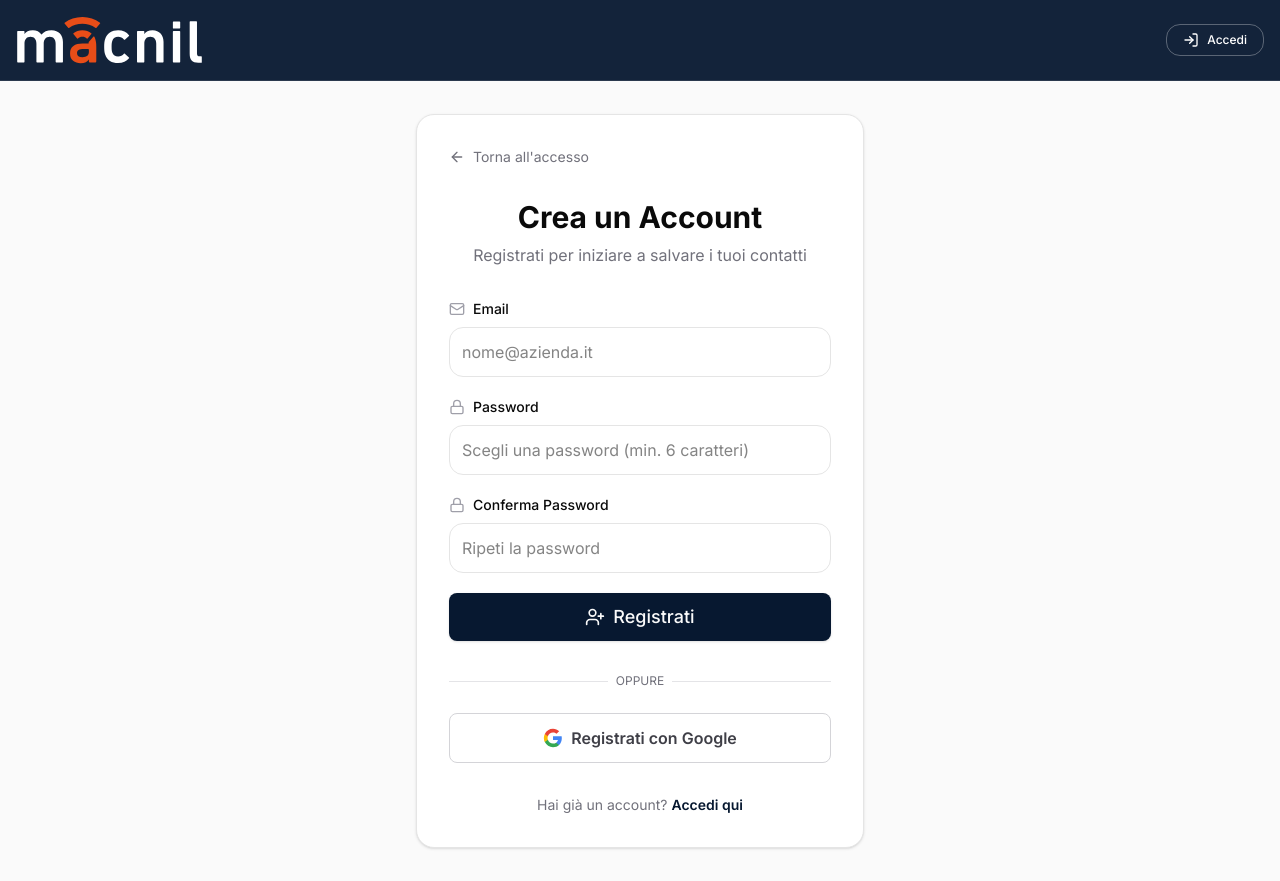
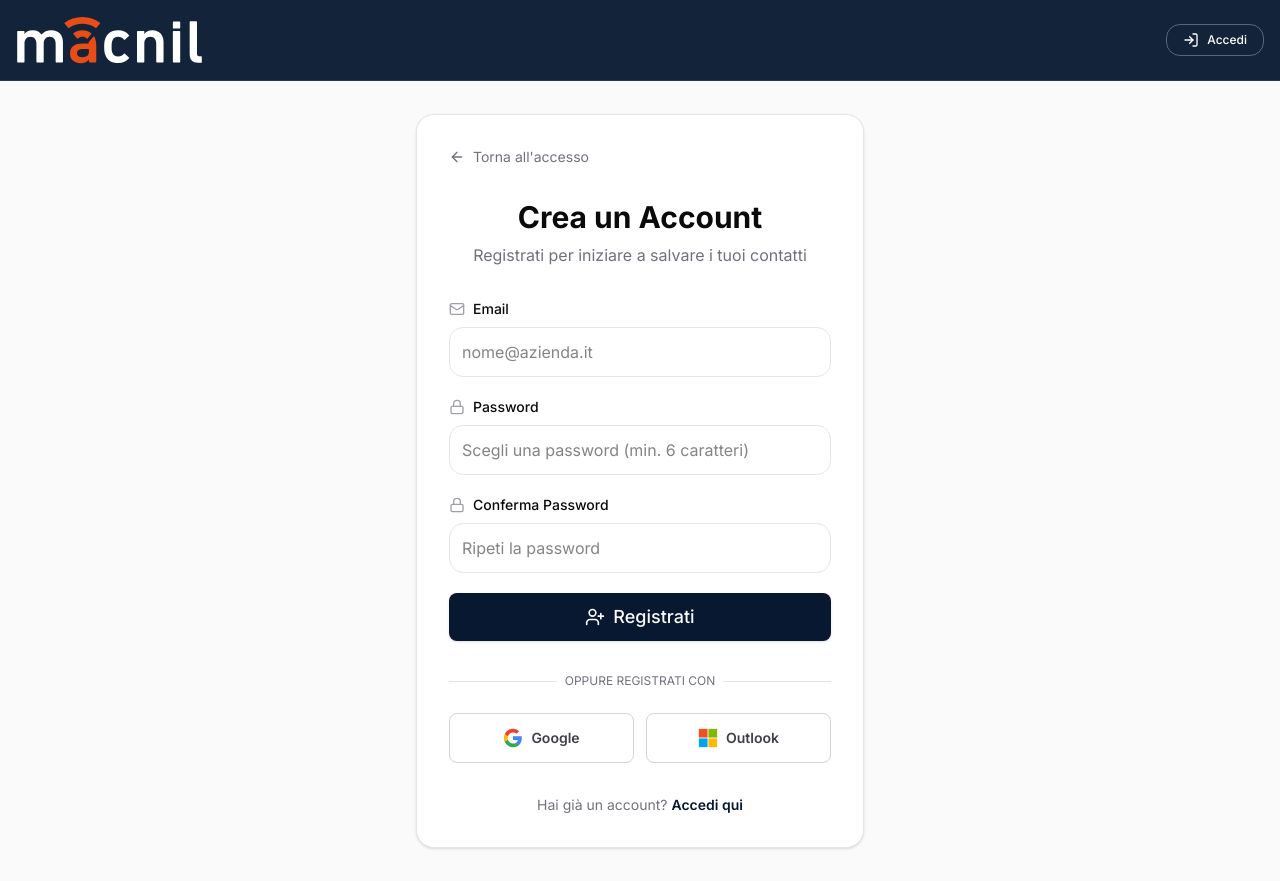
Before and after one commit to pierquarta25/Digitalizzazione_Bigliettidavisita_MacNil, a Next.js app: page /signup in a window 1280 px wide. Built offline with nearby package versions, Linux system fonts and the light colour scheme; no server answers.

Commit message:
aggiunto supporto autenticazione microsoft outlook

```diff
--- a/src/app/login/page.tsx
+++ b/src/app/login/page.tsx
@@ -45,6 +45,22 @@ export default function LoginPage() {
     })
     if (error) {
       setError(error.message || 'Impossibile accedere con Google. Riprova.')
+      setLoading(false)
+    }
+  }
+
+  const handleMicrosoftLogin = async () => {
+    setLoading(true)
+    setError(null)
+    const { error } = await supabase.auth.signInWithOAuth({
+      provider: 'azure',
+      options: {
+        redirectTo: `${window.location.origin}/auth/callback`,
+        scopes: 'openid email profile offline_access',
+      },
+    })
+    if (error) {
+      setError(error.message || 'Impossibile accedere con Outlook. Riprova.')
       setLoading(false)
     }
   }
@@ -104,14 +120,15 @@ export default function LoginPage() {
               <span className="w-full border-t border-zinc-200 dark:border-zinc-800" />
             </div>
             <div className="relative flex justify-center text-xs uppercase">
-              <span className="bg-white dark:bg-zinc-900 px-2 text-zinc-500">Oppure</span>
+              <span className="bg-white dark:bg-zinc-900 px-2 text-zinc-500">Oppure accedi con</span>
             </div>
           </div>
 
+          <div className="grid grid-cols-2 gap-3">
             <Button
               type="button"
               variant="outline"
-            className="w-full py-6 text-base font-semibold border-zinc-300 dark:border-zinc-850 text-zinc-700 dark:text-zinc-350 hover:bg-zinc-50 dark:hover:bg-zinc-800 flex items-center justify-center gap-2"
+              className="py-6 text-sm font-semibold border-zinc-300 dark:border-zinc-850 text-zinc-700 dark:text-zinc-350 hover:bg-zinc-50 dark:hover:bg-zinc-800 flex items-center justify-center gap-2"
               onClick={handleGoogleLogin}
               disabled={loading}
             >
@@ -133,8 +150,25 @@ export default function LoginPage() {
                   d="M12 5.38c1.62 0 3.06.56 4.21 1.64l3.15-3.15C17.45 2.09 14.97 1 12 1 7.7 1 3.99 3.47 2.18 7.06l3.66 2.84c.87-2.6 3.3-4.53 6.16-4.53z"
                 />
               </svg>
-            Accedi con Google
+              Google
             </Button>
+
+            <Button
+              type="button"
+              variant="outline"
+              className="py-6 text-sm font-semibold border-zinc-300 dark:border-zinc-850 text-zinc-700 dark:text-zinc-350 hover:bg-zinc-50 dark:hover:bg-zinc-800 flex items-center justify-center gap-2"
+              onClick={handleMicrosoftLogin}
+              disabled={loading}
+            >
+              <svg className="h-5 w-5" viewBox="0 0 23 23">
+                <path fill="#F25022" d="M1 1h10v10H1z" />
+                <path fill="#7FBA00" d="M12 1h10v10H12z" />
+                <path fill="#00A4EF" d="M1 12h10v10H1z" />
+                <path fill="#FFB900" d="M12 12h10v10H12z" />
+              </svg>
+              Outlook
+            </Button>
+          </div>
 
           <p className="text-center text-sm text-zinc-500">
             Non hai un account?{' '}
--- a/src/app/signup/page.tsx
+++ b/src/app/signup/page.tsx
@@ -82,6 +82,22 @@ export default function SignupPage() {
     })
     if (error) {
       setError(error.message || 'Impossibile accedere con Google. Riprova.')
+      setLoading(false)
+    }
+  }
+
+  const handleMicrosoftLogin = async () => {
+    setLoading(true)
+    setError(null)
+    const { error } = await supabase.auth.signInWithOAuth({
+      provider: 'azure',
+      options: {
+        redirectTo: `${window.location.origin}/auth/callback`,
+        scopes: 'openid email profile offline_access',
+      },
+    })
+    if (error) {
+      setError(error.message || 'Impossibile accedere con Outlook. Riprova.')
       setLoading(false)
     }
   }
@@ -180,14 +196,15 @@ export default function SignupPage() {
                   <span className="w-full border-t border-zinc-200 dark:border-zinc-800" />
                 </div>
                 <div className="relative flex justify-center text-xs uppercase">
-                  <span className="bg-white dark:bg-zinc-900 px-2 text-zinc-500">Oppure</span>
+                  <span className="bg-white dark:bg-zinc-900 px-2 text-zinc-500">Oppure registrati con</span>
                 </div>
               </div>
 
+              <div className="grid grid-cols-2 gap-3">
                 <Button
                   type="button"
                   variant="outline"
-                className="w-full py-6 text-base font-semibold border-zinc-300 dark:border-zinc-850 text-zinc-700 dark:text-zinc-350 hover:bg-zinc-50 dark:hover:bg-zinc-800 flex items-center justify-center gap-2"
+                  className="py-6 text-sm font-semibold border-zinc-300 dark:border-zinc-850 text-zinc-700 dark:text-zinc-350 hover:bg-zinc-50 dark:hover:bg-zinc-800 flex items-center justify-center gap-2"
                   onClick={handleGoogleLogin}
                   disabled={loading}
                 >
@@ -209,8 +226,25 @@ export default function SignupPage() {
                       d="M12 5.38c1.62 0 3.06.56 4.21 1.64l3.15-3.15C17.45 2.09 14.97 1 12 1 7.7 1 3.99 3.47 2.18 7.06l3.66 2.84c.87-2.6 3.3-4.53 6.16-4.53z"
                     />
                   </svg>
-                Registrati con Google
+                  Google
                 </Button>
+
+                <Button
+                  type="button"
+                  variant="outline"
+                  className="py-6 text-sm font-semibold border-zinc-300 dark:border-zinc-850 text-zinc-700 dark:text-zinc-350 hover:bg-zinc-50 dark:hover:bg-zinc-800 flex items-center justify-center gap-2"
+                  onClick={handleMicrosoftLogin}
+                  disabled={loading}
+                >
+                  <svg className="h-5 w-5" viewBox="0 0 23 23">
+                    <path fill="#F25022" d="M1 1h10v10H1z" />
+                    <path fill="#7FBA00" d="M12 1h10v10H12z" />
+                    <path fill="#00A4EF" d="M1 12h10v10H1z" />
+                    <path fill="#FFB900" d="M12 12h10v10H12z" />
+                  </svg>
+                  Outlook
+                </Button>
+              </div>
 
               <p className="text-center text-sm text-zinc-500">
                 Hai già un account?{' '}
```
Lines whose indentation alone changed are shown as unchanged.
